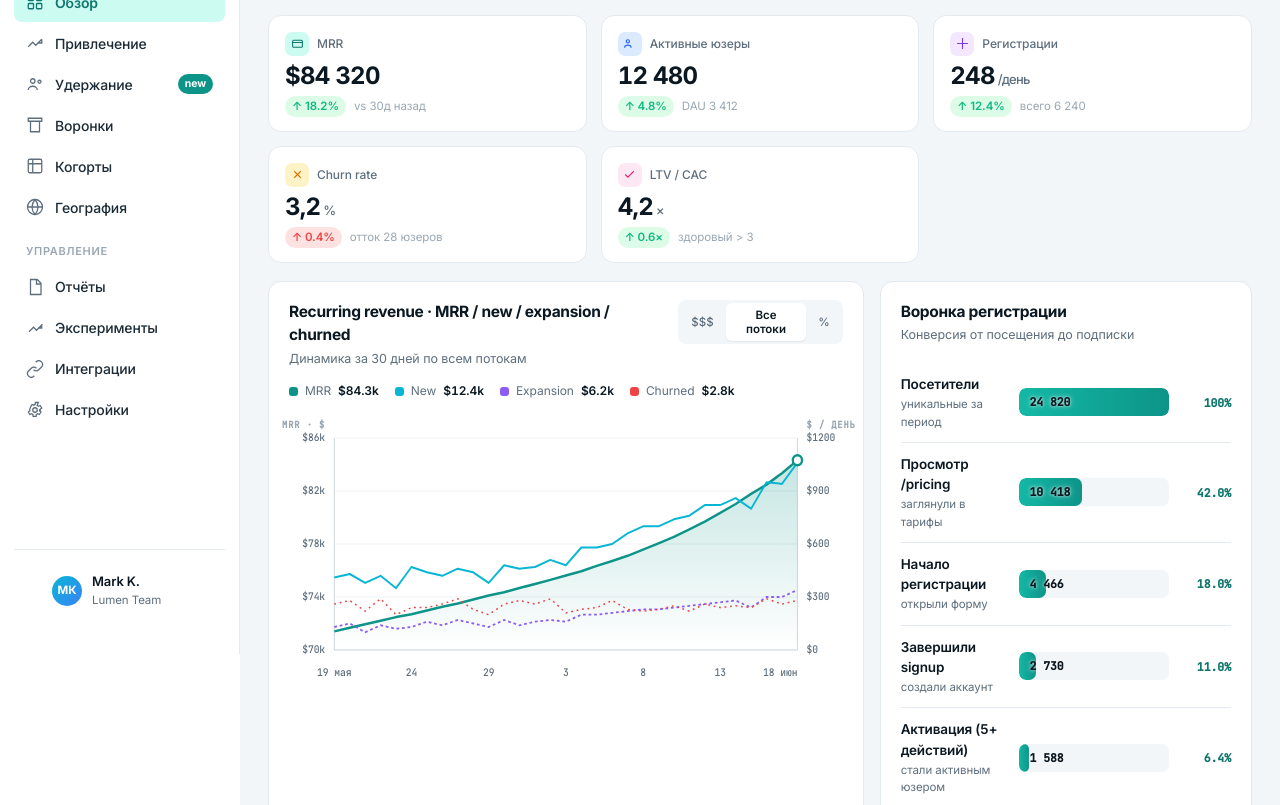
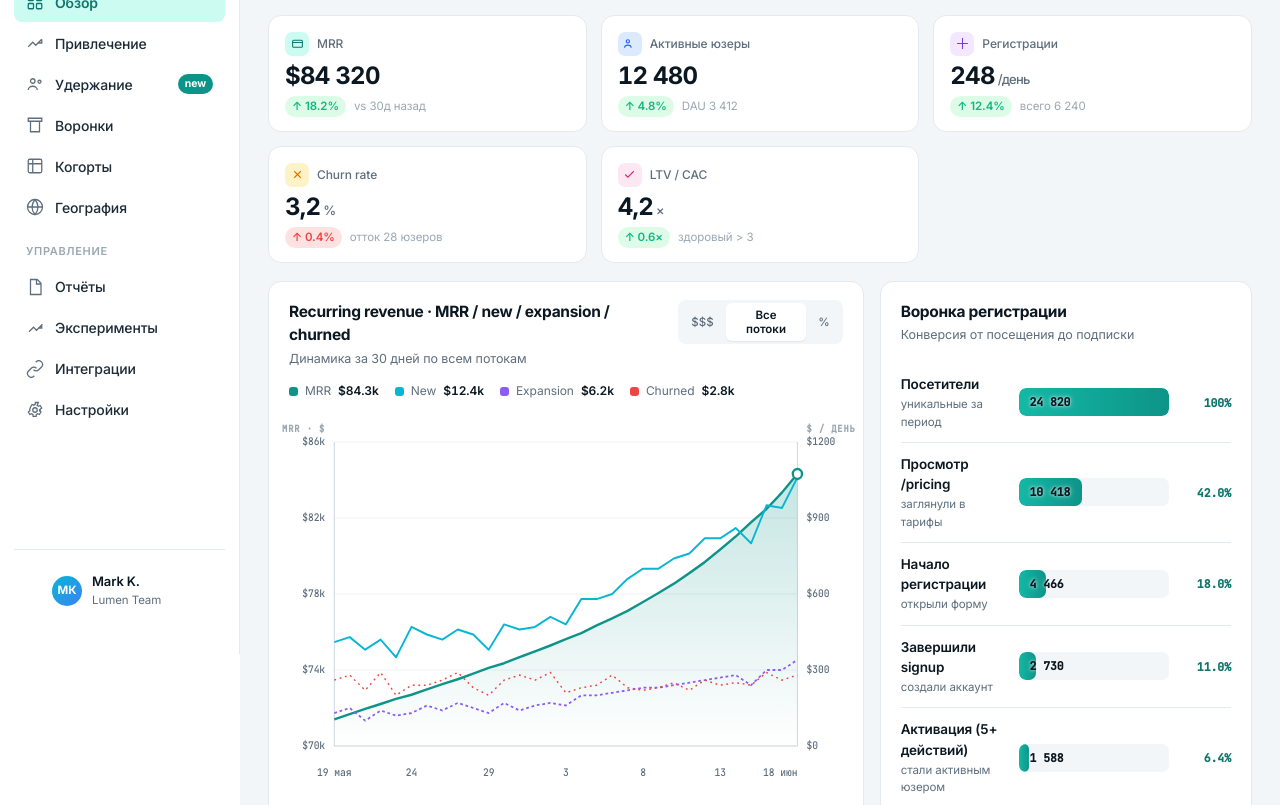
Before and after one commit to BimRoss/saas-dashboard-demo, a plain HTML site: page index.html in a window 1280 px wide. Shown: the part 146-951 px from the top of the page. Drawn offline with Linux system fonts and the light colour scheme.

Commit message:
mrr chart: bump height (280→380px) for proper analytics aspect ratio

```diff
--- a/index.html
+++ b/index.html
@@ -144,7 +144,7 @@ a{color:inherit;text-decoration:none}
 .legend-item b{color:var(--ink);font-weight:600;font-feature-settings:'tnum' 1}
 .legend-dot{width:9px;height:9px;border-radius:3px}
 .chart-wrap{position:relative;padding:0 12px 18px}
-.chart-wrap svg{width:100%;height:280px;display:block;overflow:visible}
+.chart-wrap svg{width:100%;height:380px;display:block;overflow:visible}
 .chart-wrap.tall svg{height:300px}
 .chart-x{display:flex;justify-content:space-between;font-size:10.5px;color:var(--faint);padding:6px 8px 0;font-family:var(--mono)}
 .chart-tooltip{position:absolute;top:8px;padding:10px 12px;background:#0b1822;color:#fff;border-radius:8px;font-size:11.5px;pointer-events:none;opacity:0;transition:opacity .12s,left .08s;box-shadow:0 10px 28px -8px rgba(11,24,34,.45);min-width:180px;z-index:20;letter-spacing:-.005em}
@@ -1381,8 +1381,8 @@ document.querySelectorAll('.exp-card').forEach(function(card){
   var churn=  [260,280,220,290,200,240,240,260,290,230,200,260,280,260,290,210,230,240,280,230,220,230,250,220,260,240,250,240,290,260,280];
 
   var N=dates.length;
-  var W=620,H=280;
-  var PL=58,PR=58,PT=26,PB=42;
+  var W=620,H=380;
+  var PL=58,PR=58,PT=30,PB=46;
   var PW=W-PL-PR, PH=H-PT-PB;
   // Left scale (MRR): 70k → 86k
   var mrrMin=70000, mrrMax=86000;
```
